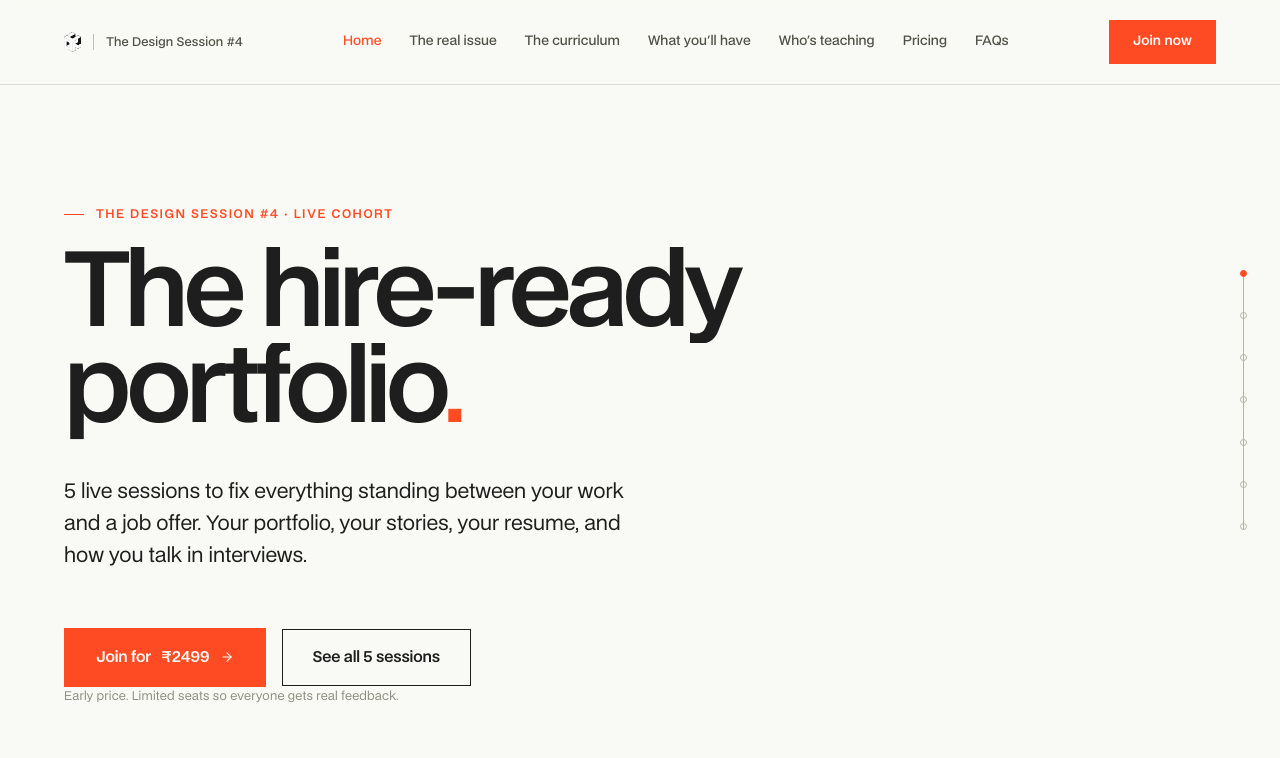
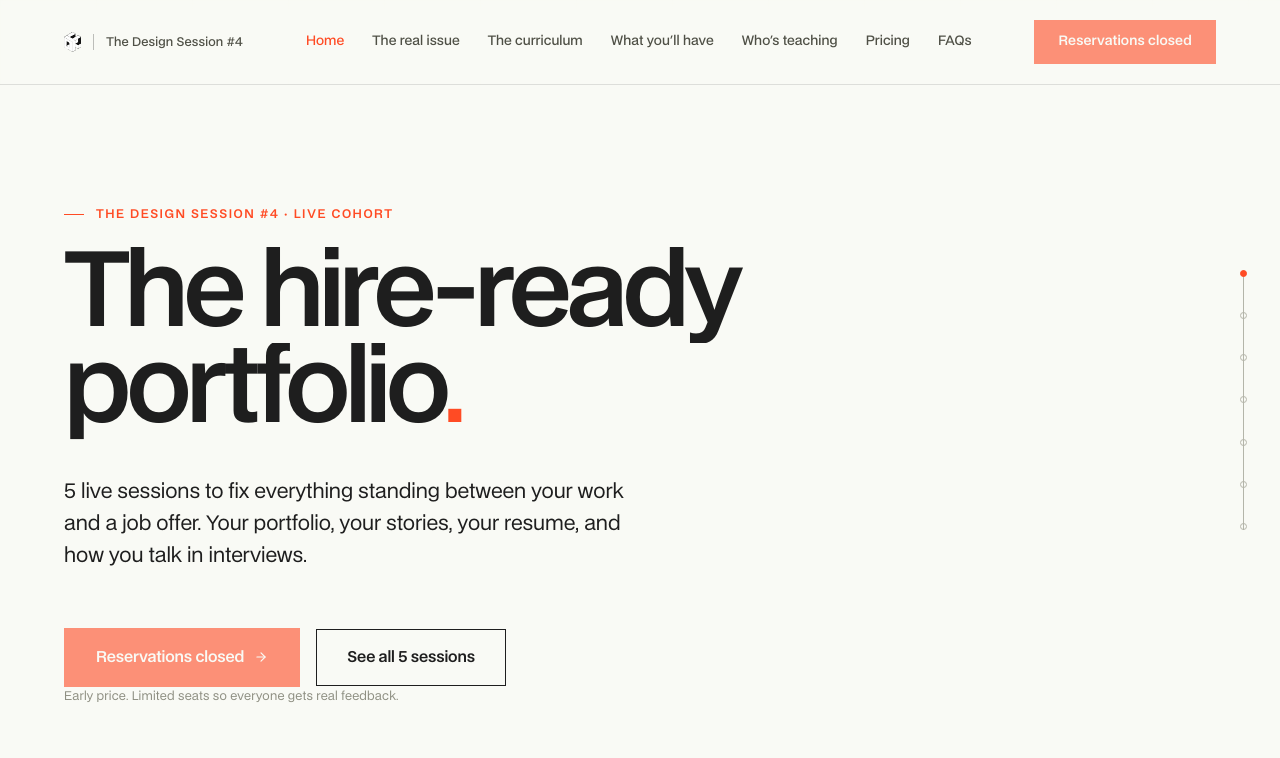
Before and after one commit to thedesignshoptds-gif/COURSEPORTFOLIO, a website: page index.html in a window 1280 px wide. Shown: the top 758 px of the page. Drawn offline with Linux system fonts and the light colour scheme.

Commit message:
updated changes

```diff
--- a/index.html
+++ b/index.html
@@ -57,7 +57,7 @@
       <a href="#pricing" class="nav-link" data-nav-link>Pricing</a>
       <a href="#faq" class="nav-link" data-nav-link>FAQs</a>
     </div>
-    <a href="#pricing" class="nav-cta">Join now</a>
+    <a href="javascript:void(0)" class="nav-cta" style="pointer-events: none; opacity: 0.6; cursor: not-allowed;">Reservations closed</a>
     <button class="nav-toggle" id="navToggle" aria-label="Open menu" aria-expanded="false" aria-controls="mobileNav">
       <span class="nav-toggle-bar"></span>
       <span class="nav-toggle-bar"></span>
@@ -75,7 +75,7 @@
     <a href="#pricing" class="mobile-nav-link" data-mobile-nav-link>Pricing</a>
     <a href="#faq" class="mobile-nav-link" data-mobile-nav-link>FAQs</a>
   </div>
-  <a href="#pricing" class="btn btn-primary mobile-nav-cta" data-mobile-nav-link>Join now</a>
+  <a href="javascript:void(0)" class="btn btn-primary mobile-nav-cta" style="pointer-events: none; opacity: 0.6; cursor: not-allowed;" data-mobile-nav-link>Reservations closed</a>
 </div>
 
 <!-- HERO + PROOF STRIP -->
@@ -87,7 +87,7 @@
   </h1>
   <p class="hero-sub">5 live sessions to fix everything standing between your work and a job offer. Your portfolio, your stories, your resume, and how you talk in interviews.</p>
   <div class="hero-actions">
-    <a href="#pricing" class="btn btn-primary">Join for <span class="price-dynamic" data-price-role="current">₹2499</span>
+    <a href="javascript:void(0)" class="btn btn-primary" style="pointer-events: none; opacity: 0.6; cursor: not-allowed;">Reservations closed
       <svg class="icon-arrow" width="14" height="14" viewBox="0 0 24 24" fill="none" stroke="currentColor" stroke-width="2" stroke-linecap="round" stroke-linejoin="round" aria-hidden="true"><line x1="5" y1="12" x2="19" y2="12"></line><polyline points="12 5 19 12 12 19"></polyline></svg>
     </a>
     <a href="#curriculum" class="btn btn-secondary">See all 5 sessions</a>
@@ -363,7 +363,7 @@
           <li><span class="icon-check"><svg width="15" height="15" viewBox="0 0 24 24" fill="none" stroke="currentColor" stroke-width="2.5" stroke-linecap="round" stroke-linejoin="round" aria-hidden="true"><polyline points="20 6 9 17 4 12"></polyline></svg></span>A shot at a personal referral</li>
           <li><span class="icon-check"><svg width="15" height="15" viewBox="0 0 24 24" fill="none" stroke="currentColor" stroke-width="2.5" stroke-linecap="round" stroke-linejoin="round" aria-hidden="true"><polyline points="20 6 9 17 4 12"></polyline></svg></span>Recordings of every session, yours to keep</li>
         </ul>
-        <button type="button" id="reserveSeatBtn" class="btn btn-primary btn-block">Reserve your seat →</button>
+        <button type="button" id="reserveSeatBtn" class="btn btn-primary btn-block" disabled style="opacity: 0.6; cursor: not-allowed;">Reservations closed</button>
       </div>
 
       <div class="checkout-success" id="checkoutSuccess" hidden>
@@ -416,7 +416,7 @@
     <div class="final-cta-eyebrow">The Design Session #4 · Live</div>
     <h2 class="final-cta-title">Let&rsquo;s get you hired.</h2>
     <p class="final-cta-sub">5 sessions. One hire-ready portfolio. Small batch, so you actually get seen and heard.</p>
-    <a href="#pricing" class="btn btn-dark">Reserve your seat · <span class="price-dynamic" data-price-role="current">₹2499</span> →</a>
+    <a href="javascript:void(0)" class="btn btn-dark" style="pointer-events: none; opacity: 0.6; cursor: not-allowed;">Reservations closed</a>
   </div>
 </section>
 
@@ -459,7 +459,7 @@
         <span class="checkout-field-error" id="checkoutWhatsappError"></span>
       </div>
       <div class="checkout-modal-error" id="checkoutModalError" role="alert"></div>
-      <button type="submit" class="btn btn-primary btn-block" id="checkoutSubmitBtn">Continue to payment</button>
+      <button type="submit" class="btn btn-primary btn-block" id="checkoutSubmitBtn" disabled style="opacity: 0.6; cursor: not-allowed;">Reservations closed</button>
     </form>
   </div>
 </div>
```
